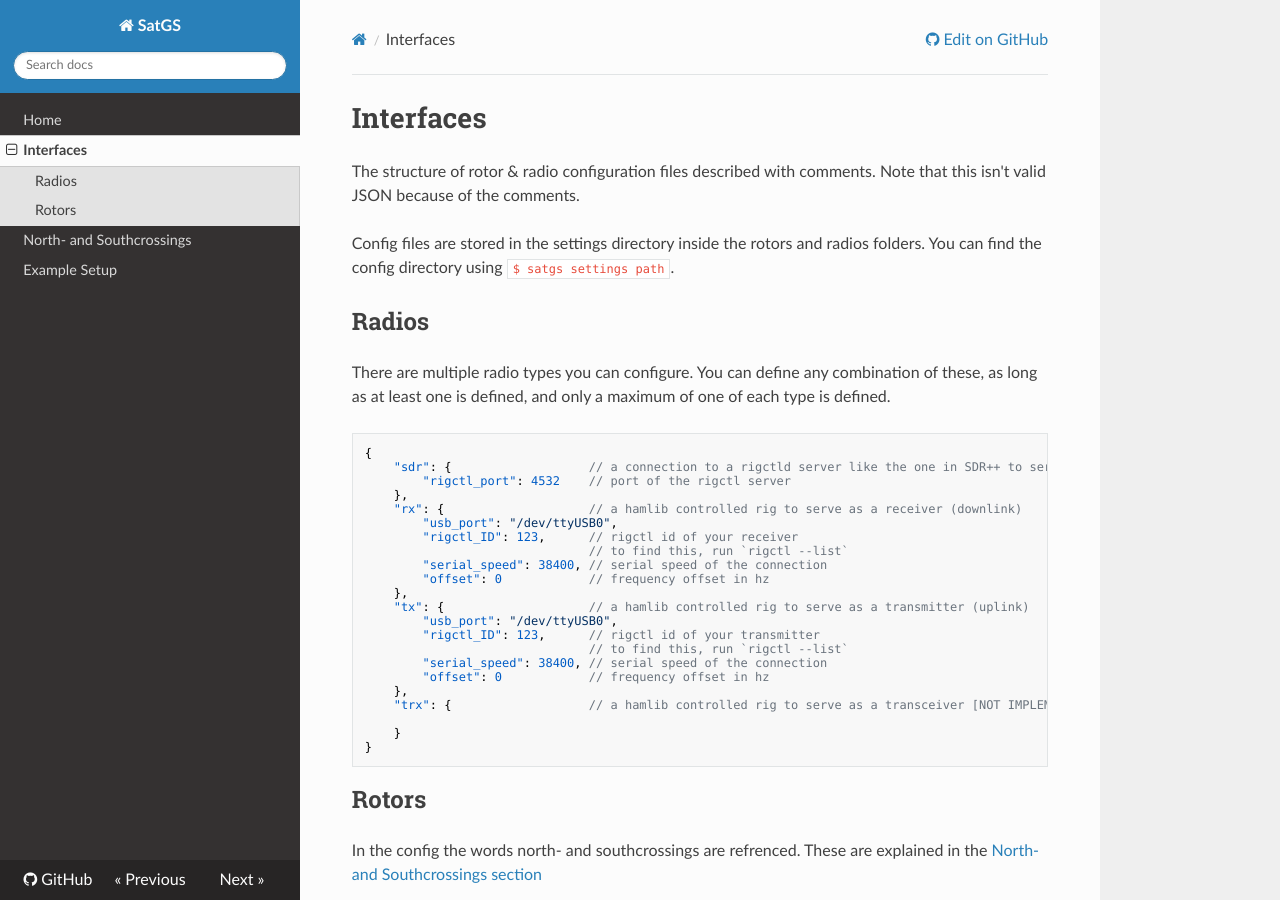
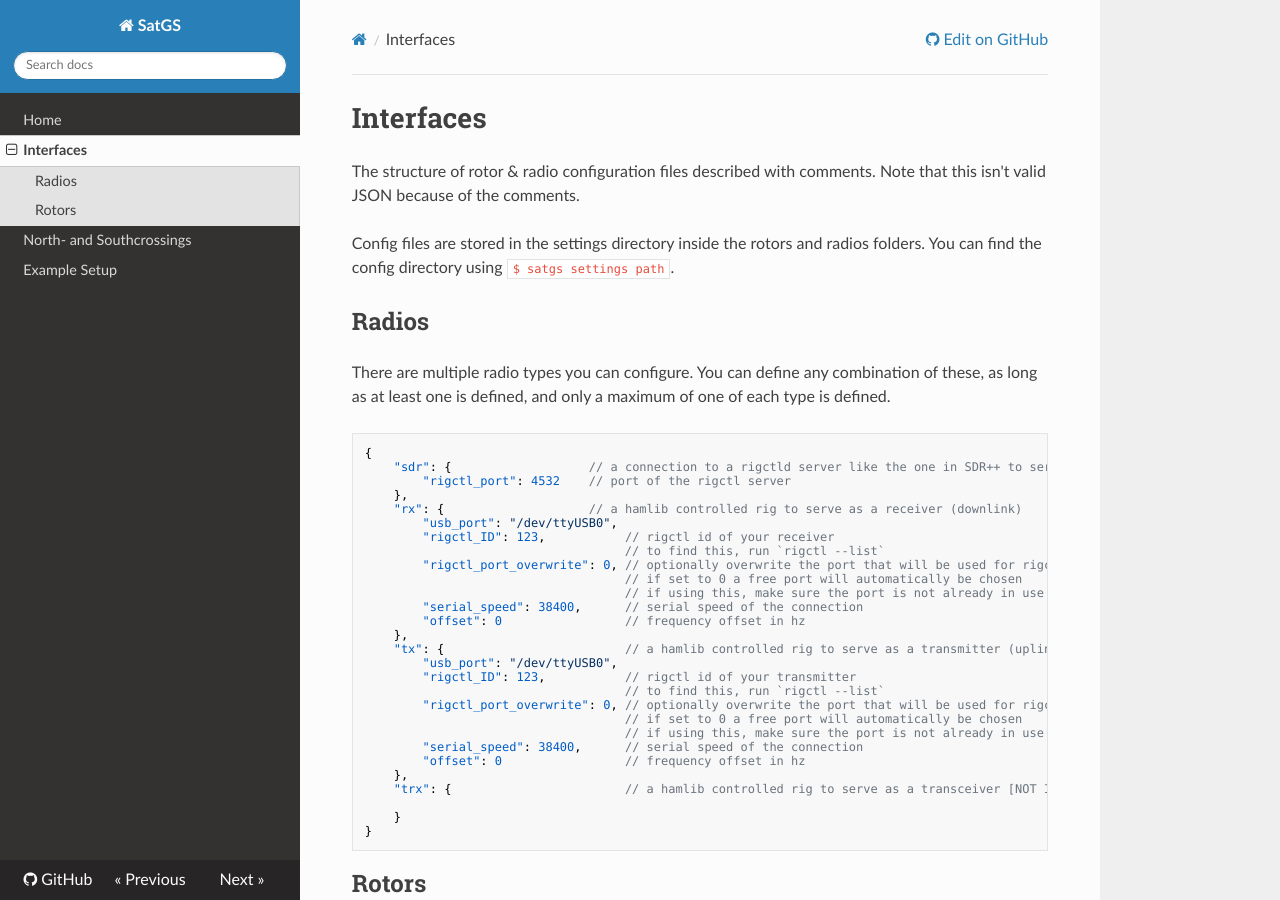
Before and after one commit to DB8LE/satgs, an MkDocs documentation site: the page built from docs/interfaces.md, in a window 1280 px wide and 900 px high. Built offline with MkDocs 1.6.1, drawn with Linux system fonts in a browser that asks for light colours; nearby versions of some CDN libraries.

Commit message:
Add rigctl port overwriting for radios

```diff
--- a/docs/interfaces.md
+++ b/docs/interfaces.md
@@ -15,19 +15,25 @@ There are multiple radio types you can configure. You can define any combination
     },
     "rx": {                    // a hamlib controlled rig to serve as a receiver (downlink)
         "usb_port": "/dev/ttyUSB0",
-        "rigctl_ID": 123,      // rigctl id of your receiver
-                               // to find this, run `rigctl --list`
-        "serial_speed": 38400, // serial speed of the connection
-        "offset": 0            // frequency offset in hz
+        "rigctl_ID": 123,           // rigctl id of your receiver
+                                    // to find this, run `rigctl --list`
+        "rigctl_port_overwrite": 0, // optionally overwrite the port that will be used for rigctl
+                                    // if set to 0 a free port will automatically be chosen
+                                    // if using this, make sure the port is not already in use
+        "serial_speed": 38400,      // serial speed of the connection
+        "offset": 0                 // frequency offset in hz
     },
-    "tx": {                    // a hamlib controlled rig to serve as a transmitter (uplink)
+    "tx": {                         // a hamlib controlled rig to serve as a transmitter (uplink)
         "usb_port": "/dev/ttyUSB0",
-        "rigctl_ID": 123,      // rigctl id of your transmitter
-                               // to find this, run `rigctl --list`
-        "serial_speed": 38400, // serial speed of the connection
-        "offset": 0            // frequency offset in hz
+        "rigctl_ID": 123,           // rigctl id of your transmitter
+                                    // to find this, run `rigctl --list`
+        "rigctl_port_overwrite": 0, // optionally overwrite the port that will be used for rigctl
+                                    // if set to 0 a free port will automatically be chosen
+                                    // if using this, make sure the port is not already in use
+        "serial_speed": 38400,      // serial speed of the connection
+        "offset": 0                 // frequency offset in hz
     },
-    "trx": {                   // a hamlib controlled rig to serve as a transceiver [NOT IMPLEMENTED YET]
+    "trx": {                        // a hamlib controlled rig to serve as a transceiver [NOT IMPLEMENTED YET]
 
     }
 }
--- a/pyproject.toml
+++ b/pyproject.toml
@@ -1,6 +1,6 @@
 [project]
 name = "satgs"
-version = "0.4.2"
+version = "0.4.3"
 description = "A command line tool that controls radios and rotors for amateur satellite operation."
 license = "GPL-3.0-or-later"
 license-files = ["LICENSE"]
```
Also changed, not shown: 3 other files.
